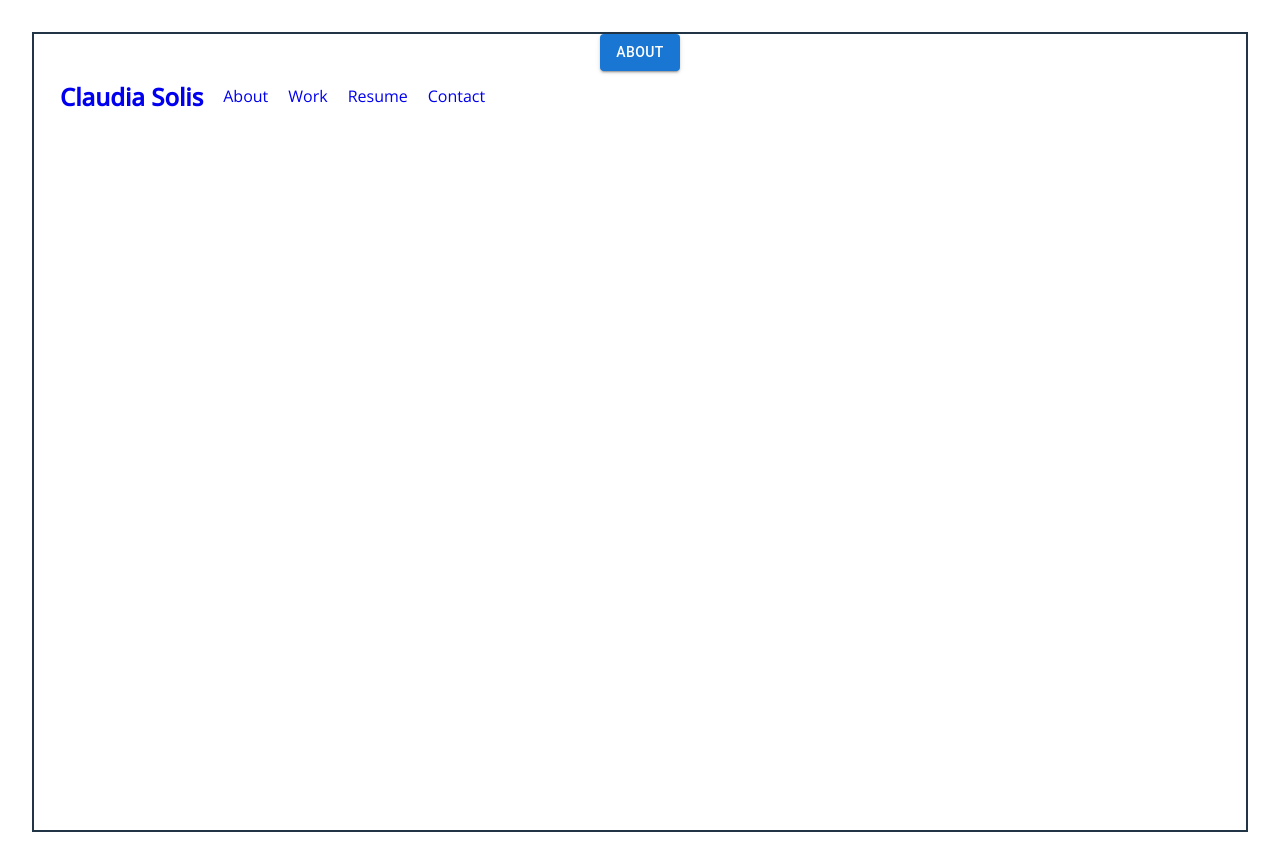
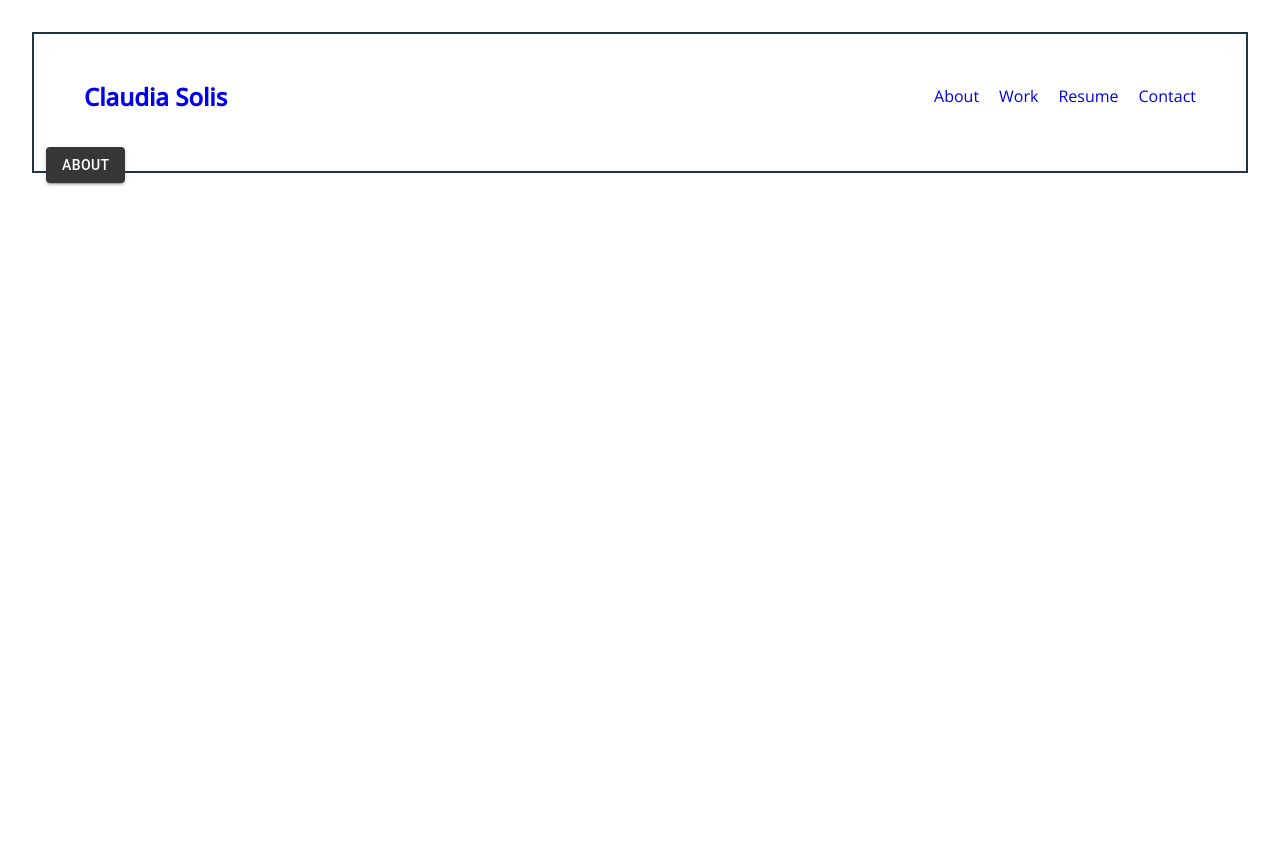
Before and after one commit to cjsolis12/claudia-solis, a React (Vite) app: page /about in a window 1280 px wide. After the commit the page ends 800 px from the top, so only its background shows below. Built offline with nearby package versions, Linux system fonts and the light colour scheme.

Commit message:
added theme provider

```diff
--- a/src/App.jsx
+++ b/src/App.jsx
@@ -1,6 +1,6 @@
 import "./App.css";
 import { Routes, Route } from "react-router-dom";
-import { Box } from "@mui/system";
+import { Box, Container } from "@mui/system";
 
 //Components
 import Navbar from "./components/layout/Navbar";
@@ -12,11 +12,14 @@ import Work from "./pages/Work";
 import Resume from "./pages/Resume";
 import Contact from "./pages/Contact";
 
+
 function App() {
   return (
     <>
-      <Box
-        width={1}
+
+      <Container
+
+        maxWidth="xl"
         boxSizing="border-box"
         height="100vh"
         sx={{ border: 2 }}
@@ -29,7 +32,8 @@ function App() {
           <Route path="resume" element={<Resume />} />
           <Route path="contact" element={<Contact />} />
         </Routes>
-      </Box>
+      </Container>
+
     </>
   );
 }
--- a/src/index.css
+++ b/src/index.css
@@ -23,12 +23,13 @@ body {
   height: auto;
 }
 
-.navbar{
-  position: fixed;
+/* .navbar{
+  position: absolute;
   z-index: 1;
   display: flex;
   justify-content: space-between;
-}
+  max-width: 100vw;
+} */
 
 
 
--- a/src/pages/About.jsx
+++ b/src/pages/About.jsx
@@ -1,10 +1,13 @@
 import * as React from 'react';
 import Button from '@mui/material/Button';
+import Grid from '@mui/material/Unstable_Grid2';
 
 export default function About() {
   return (
-    <div>
+
+      <Grid container spacing={{ xs: 2, md: 3 }} columns={{ xs: 4, sm: 8, md: 12 }}>
       <Button variant="contained">About</Button>
-    </div>
+      </Grid>
+
   );
 }
--- /dev/null
+++ b/src/styles/theme/index.js
@@ -0,0 +1,36 @@
+import { createTheme } from "@mui/material/styles";
+
+export const Colors = {
+  oliveGreen: "#D0CE27",
+  teal: "#169086",
+  beige: "#EBE6DE",
+  charcoal: "#373737",
+  lilac: "#C7A6C5",
+  // Grey
+  lightGrey: "#CCCCCC",
+  //black and white
+  white: "#fff",
+  black: "#000",
+};
+
+const theme = createTheme({
+  palette: {
+    primary: {
+      main: Colors.charcoal,
+    },
+    secondary: {
+      main: Colors.teal,
+    },
+  },
+  components:{
+    MuiButtons: {
+        defaultProps: {
+            disableRipple: true,
+            disableElevation: true,
+
+        }
+    }
+  }
+});
+
+export default theme;
```
Also changed, not shown: src/main.jsx (+13 -10 lines).
